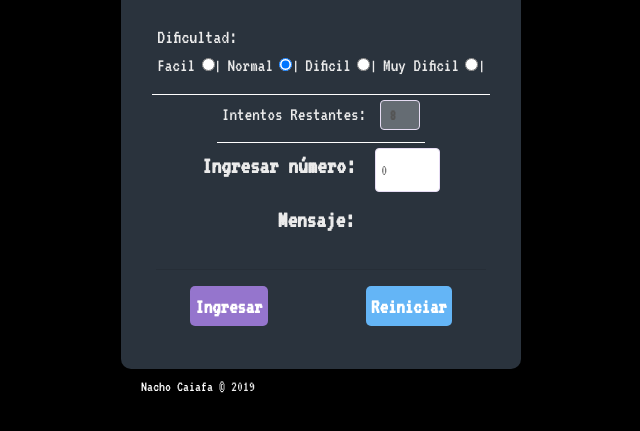
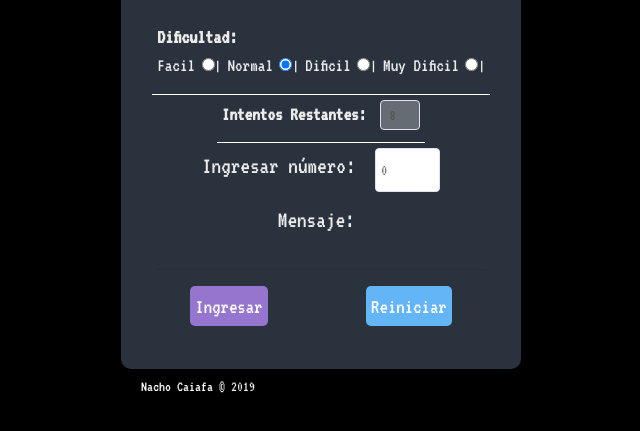
Before and after one commit to NachoKai/AdivinaElNumero, a website: page index.html in a window 1280 px wide. Shown: the part 127-558 px from the top of the page, without its empty margins (319-959 px from the left). Drawn offline with nearby package versions, Linux system fonts and the light colour scheme; some packages are replaced by stand-ins of ours; a script that the page names is missing.

Commit message:
remove bold fonts

```diff
--- a/css/main.scss
+++ b/css/main.scss
@@ -2,7 +2,6 @@
 
 * {
   font-family: 'VT323', monospace;
-  font-weight: lighter;
   margin: 0;
   padding: 0;
   box-sizing: border-box;
@@ -41,7 +40,6 @@ footer {
   padding: 5px;
   text-align: left;
   font-size: 24px;
-  font-weight: bold;
 }
 
 #mensaje {
@@ -49,7 +47,6 @@ footer {
   text-align: left;
   margin-left: 10px;
   font-size: 21px;
-  font-weight: bold;
   margin: auto;
 }
 
@@ -69,7 +66,6 @@ label {
 }
 
 #intentos {
-  font-weight: bold;
   text-align: center;
   height: 30px;
   width: 40px;
@@ -101,7 +97,6 @@ label {
   display: -ms-flexbox;
   display: flex;
   font-size: 21px;
-  font-weight: bold;
   cursor: pointer;
 }
 
@@ -197,7 +192,6 @@ label {
   display: -ms-flexbox;
   display: flex;
   font-size: 21px;
-  font-weight: bold;
   cursor: pointer;
 }
 
```
Also changed, not shown: css/main.css, 1 other file.
